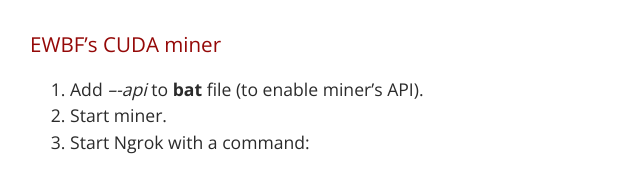
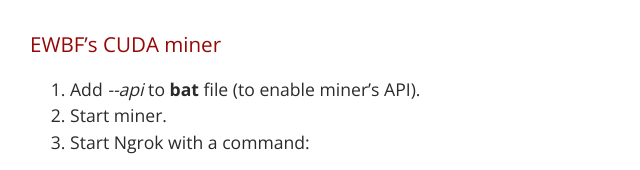
Before and after one commit to arabov/remote-monitoring-bot-page, a plain HTML site: page index.html in a window 1280 px wide. Shown: the part 2908-3078 px from the top of the page, 194-834 px from the left. Drawn offline with nearby package versions, Linux system fonts and the light colour scheme.

Commit message:
Update index.html

```diff
--- a/index.html
+++ b/index.html
@@ -112,7 +112,7 @@
 
         <h3 id="ewbfs-cuda-miner">EWBF’s CUDA miner</h3>
         <ol>
-            <li>Add <em>–-api</em> to <strong>bat</strong> file (to enable miner’s API).</li>
+            <li>Add <em>--api</em> to <strong>bat</strong> file (to enable miner’s API).</li>
             <li>Start miner.</li>
             <li>
                 <p>Start Ngrok with a command:</p>
```
